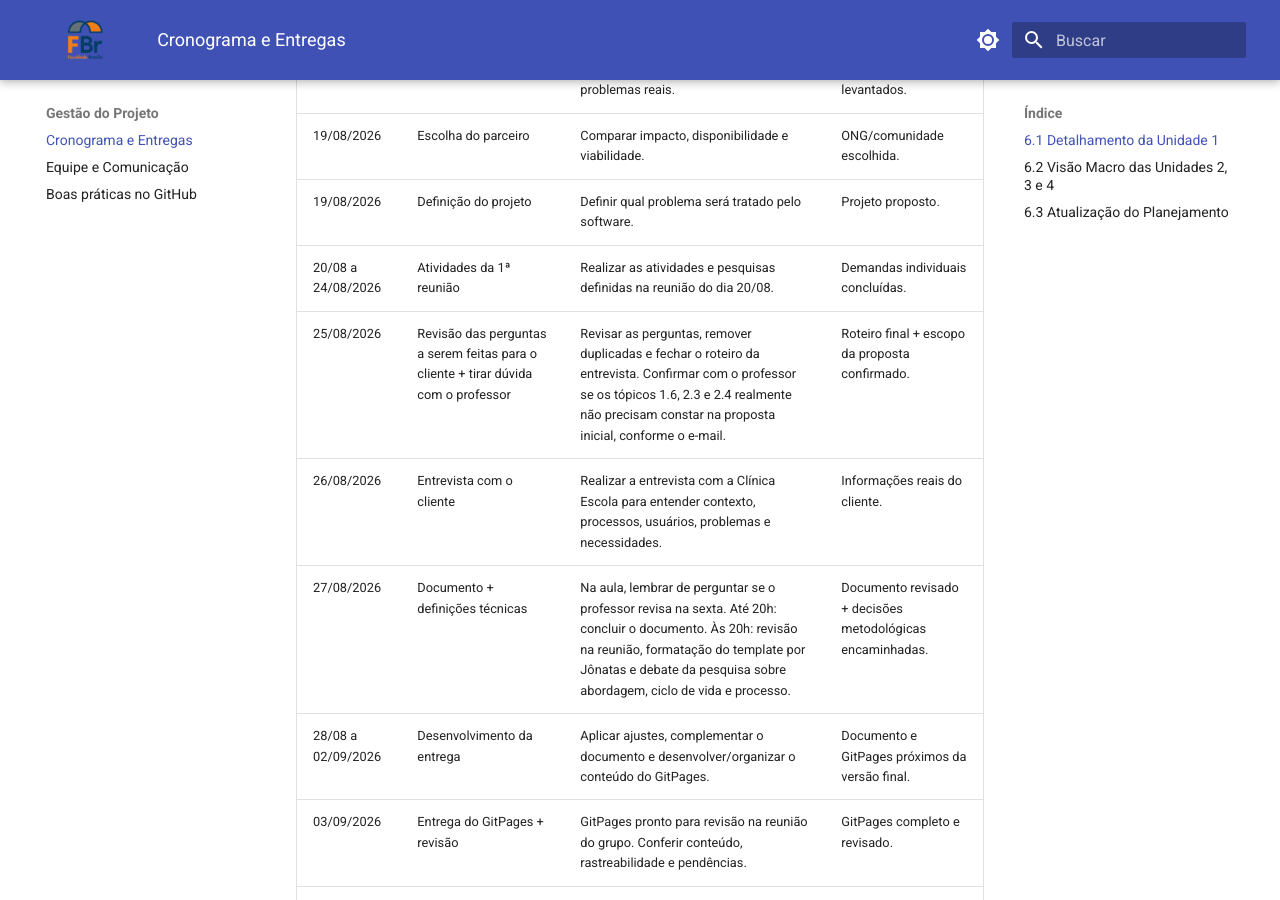
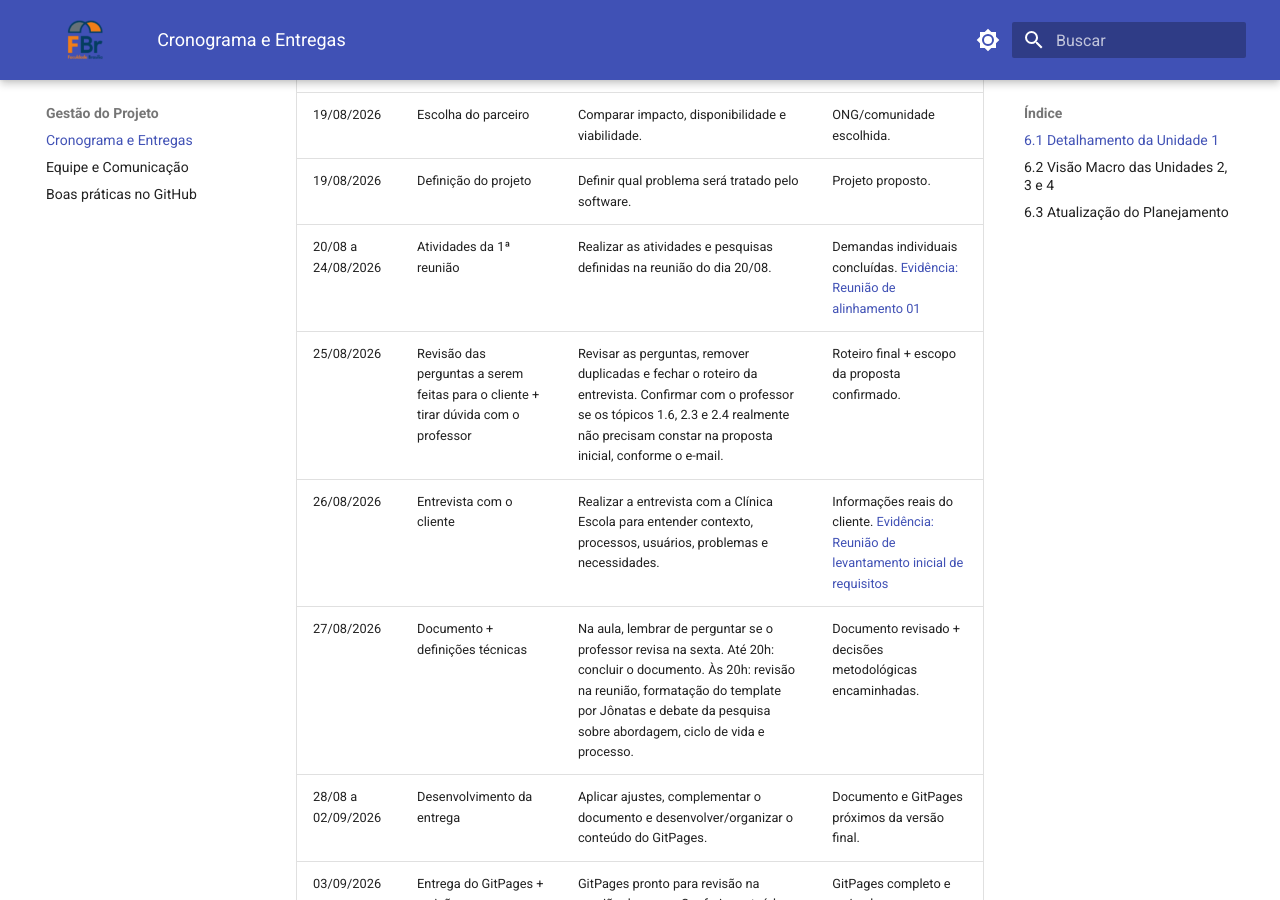
Before and after one commit to mdsreq-fga-unb/REQ-2026.2-T02-ClinicaEscolaFBr, an MkDocs documentation site: the page built from docs/gestao/cronograma.md, in a window 1280 px wide and 900 px high, scrolled down 591 px. Built offline with MkDocs 1.6.1 and Material for MkDocs 9.7.7, drawn with Linux system fonts in a browser that asks for light colours.

Commit message:
docs: atualização do cronograma com detalhamentos das atividades e entregáveis

```diff
--- a/docs/gestao/cronograma.md
+++ b/docs/gestao/cronograma.md
@@ -4,22 +4,22 @@ O planejamento da Clínica Escola FBr segue a abordagem ágil, o ciclo de vida
 
 ### 6.1 Detalhamento da Unidade 1
 
-| Período            | Fase / Processo FDD                                                                | Atividades Desenvolvidas                                                                                                                                                                                                    | Entregáveis / Produtos                                    |
-| ------------------ | ---------------------------------------------------------------------------------- | --------------------------------------------------------------------------------------------------------------------------------------------------------------------------------------------------------------------------- | --------------------------------------------------------- |
-| 13/08 a 15/08/2026 | Prospecção                                                                         | Levantar ONGs, associações, projetos comunitários e comunidades.                                                                                                                                                            | Lista de 5–10 possíveis parceiros.                        |
-| 16/08 a 17/08/2026 | Primeiro contato                                                                   | Entrar em contato, explicar o projeto e a disponibilidade.                                                                                                                                                                  | Pelo menos 2–3 interessados.                              |
-| 18/08/2026         | Conversas iniciais                                                                 | Realizar reuniões rápidas para entender problemas reais.                                                                                                                                                                    | Problemas levantados.                                     |
-| 19/08/2026         | Escolha do parceiro                                                                | Comparar impacto, disponibilidade e viabilidade.                                                                                                                                                                            | ONG/comunidade escolhida.                                 |
-| 19/08/2026         | Definição do projeto                                                               | Definir qual problema será tratado pelo software.                                                                                                                                                                           | Projeto proposto.                                         |
-| 20/08 a 24/08/2026 | Atividades da 1ª reunião                                                           | Realizar as atividades e pesquisas definidas na reunião do dia 20/08.                                                                                                                                                       | Demandas individuais concluídas.                          |
-| 25/08/2026         | Revisão das perguntas a serem feitas para o cliente + tirar dúvida com o professor | Revisar as perguntas, remover duplicadas e fechar o roteiro da entrevista. Confirmar com o professor se os tópicos 1.6, 2.3 e 2.4 realmente não precisam constar na proposta inicial, conforme o e-mail.                    | Roteiro final + escopo da proposta confirmado.            |
-| 26/08/2026         | Entrevista com o cliente                                                           | Realizar a entrevista com a Clínica Escola para entender contexto, processos, usuários, problemas e necessidades.                                                                                                           | Informações reais do cliente.                             |
-| 27/08/2026         | Documento + definições técnicas                                                    | Na aula, lembrar de perguntar se o professor revisa na sexta. Até 20h: concluir o documento. Às 20h: revisão na reunião, formatação do template por Jônatas e debate da pesquisa sobre abordagem, ciclo de vida e processo. | Documento revisado + decisões metodológicas encaminhadas. |
-| 28/08 a 02/09/2026 | Desenvolvimento da entrega                                                         | Aplicar ajustes, complementar o documento e desenvolver/organizar o conteúdo do GitPages.                                                                                                                                   | Documento e GitPages próximos da versão final.            |
-| 03/09/2026         | Entrega do GitPages + revisão                                                      | GitPages pronto para revisão na reunião do grupo. Conferir conteúdo, rastreabilidade e pendências.                                                                                                                          | GitPages completo e revisado.                             |
-| 03/09 a 06/09/2026 | Correções + preparação da apresentação                                             | Corrigir documento e GitPages. Preparar os slides, organizar as falas de cada integrante e ensaiar para respeitar o limite total de 15 minutos.                                                                             | Versão final + apresentação organizada e ensaiada.        |
-| 07/09/2026         | Entrega do projeto                                                                 | Finalizar e entregar o projeto, sem novas implementações ou conteúdo pendente.                                                                                                                                              | Projeto entregue e pronto para apresentação.              |
-| 08/09/2026         | Apresentação                                                                       | Realizar a apresentação presencial em sala, com duração total de 15 minutos.                                                                                                                                                | Apresentação concluída.                                   |
+| Período            | Fase / Processo FDD                                                                | Atividades Desenvolvidas                                                                                                                                                                                                    | Entregáveis / Produtos                                                                                                                                           |
+| ------------------ | ---------------------------------------------------------------------------------- | --------------------------------------------------------------------------------------------------------------------------------------------------------------------------------------------------------------------------- | ---------------------------------------------------------------------------------------------------------------------------------------------------------------- |
+| 13/08 a 15/08/2026 | Prospecção                                                                         | Levantar ONGs, associações, projetos comunitários e comunidades.                                                                                                                                                            | Lista de 5–10 possíveis parceiros.                                                                                                                               |
+| 16/08 a 17/08/2026 | Primeiro contato                                                                   | Entrar em contato, explicar o projeto e a disponibilidade.                                                                                                                                                                  | Pelo menos 2–3 interessados.                                                                                                                                     |
+| 18/08/2026         | Conversas iniciais                                                                 | Realizar reuniões rápidas para entender problemas reais.                                                                                                                                                                    | Problemas levantados.                                                                                                                                            |
+| 19/08/2026         | Escolha do parceiro                                                                | Comparar impacto, disponibilidade e viabilidade.                                                                                                                                                                            | ONG/comunidade escolhida.                                                                                                                                        |
+| 19/08/2026         | Definição do projeto                                                               | Definir qual problema será tratado pelo software.                                                                                                                                                                           | Projeto proposto.                                                                                                                                                |
+| 20/08 a 24/08/2026 | Atividades da 1ª reunião                                                           | Realizar as atividades e pesquisas definidas na reunião do dia 20/08.                                                                                                                                                       | Demandas individuais concluídas. [Evidência: Reunião de alinhamento 01](../reunioes/unidade-1.md#reuniao-de-alinhamento-01)                                      |
+| 25/08/2026         | Revisão das perguntas a serem feitas para o cliente + tirar dúvida com o professor | Revisar as perguntas, remover duplicadas e fechar o roteiro da entrevista. Confirmar com o professor se os tópicos 1.6, 2.3 e 2.4 realmente não precisam constar na proposta inicial, conforme o e-mail.                    | Roteiro final + escopo da proposta confirmado.                                                                                                                   |
+| 26/08/2026         | Entrevista com o cliente                                                           | Realizar a entrevista com a Clínica Escola para entender contexto, processos, usuários, problemas e necessidades.                                                                                                           | Informações reais do cliente. [Evidência: Reunião de levantamento inicial de requisitos](../reunioes/unidade-1.md#reuniao-de-levantamento-inicial-de-requisitos) |
+| 27/08/2026         | Documento + definições técnicas                                                    | Na aula, lembrar de perguntar se o professor revisa na sexta. Até 20h: concluir o documento. Às 20h: revisão na reunião, formatação do template por Jônatas e debate da pesquisa sobre abordagem, ciclo de vida e processo. | Documento revisado + decisões metodológicas encaminhadas.                                                                                                        |
+| 28/08 a 02/09/2026 | Desenvolvimento da entrega                                                         | Aplicar ajustes, complementar o documento e desenvolver/organizar o conteúdo do GitPages.                                                                                                                                   | Documento e GitPages próximos da versão final.                                                                                                                   |
+| 03/09/2026         | Entrega do GitPages + revisão                                                      | GitPages pronto para revisão na reunião do grupo. Conferir conteúdo, rastreabilidade e pendências.                                                                                                                          | GitPages completo e revisado.                                                                                                                                    |
+| 03/09 a 06/09/2026 | Correções + preparação da apresentação                                             | Corrigir documento e GitPages. Preparar os slides, organizar as falas de cada integrante e ensaiar para respeitar o limite total de 15 minutos.                                                                             | Versão final + apresentação organizada e ensaiada.                                                                                                               |
+| 07/09/2026         | Entrega do projeto                                                                 | Finalizar e entregar o projeto, sem novas implementações ou conteúdo pendente.                                                                                                                                              | Projeto entregue e pronto para apresentação.                                                                                                                     |
+| 08/09/2026         | Apresentação                                                                       | Realizar a apresentação presencial em sala, com duração total de 15 minutos.                                                                                                                                                | Apresentação concluída.                                                                                                                                          |
 
 ### 6.2 Visão Macro das Unidades 2, 3 e 4
 
```
